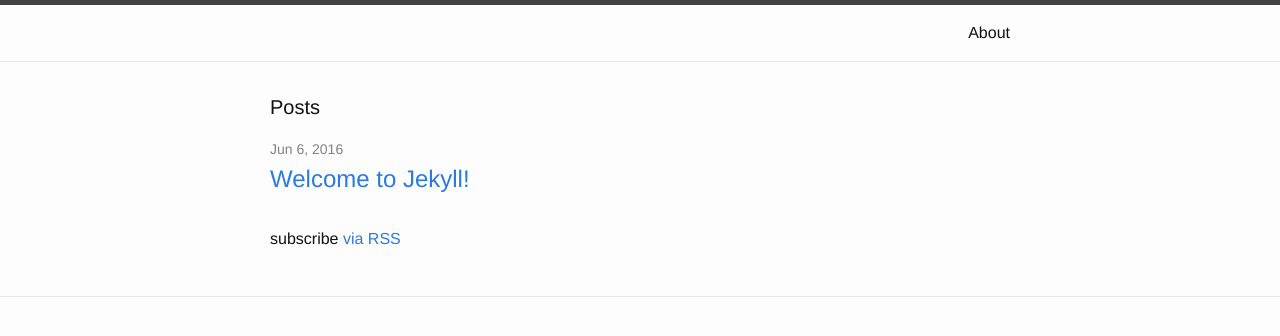
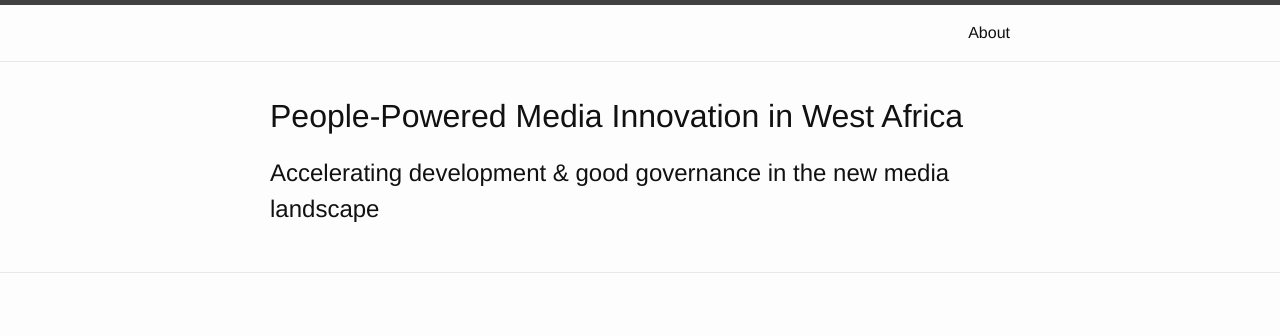
Before and after one commit to theReboot/westafricamedia, a Jekyll site: the page built from index.html, in a window 1280 px wide. Shown: the top 336 px of the page. Built offline with Jekyll 4.4.1, drawn with Linux system fonts in a browser that asks for light colours.

```diff
--- /dev/null
+++ b/CNAME
@@ -0,0 +1 @@
+westafricamedia.reboot.org
--- a/index.html
+++ b/index.html
@@ -4,20 +4,7 @@ layout: default
 
 <div class="home">
 
-  <h1 class="page-heading">Posts</h1>
-
-  <ul class="post-list">
-    {% for post in site.posts %}
-      <li>
-        <span class="post-meta">{{ post.date | date: "%b %-d, %Y" }}</span>
-
-        <h2>
-          <a class="post-link" href="{{ post.url | prepend: site.baseurl }}">{{ post.title }}</a>
-        </h2>
-      </li>
-    {% endfor %}
-  </ul>
-
-  <p class="rss-subscribe">subscribe <a href="{{ "/feed.xml" | prepend: site.baseurl }}">via RSS</a></p>
+  <h1>People-Powered Media Innovation in West Africa</h1>
+  <h2>Accelerating development &amp; good governance in the new media landscape</h2>
 
 </div>
```
